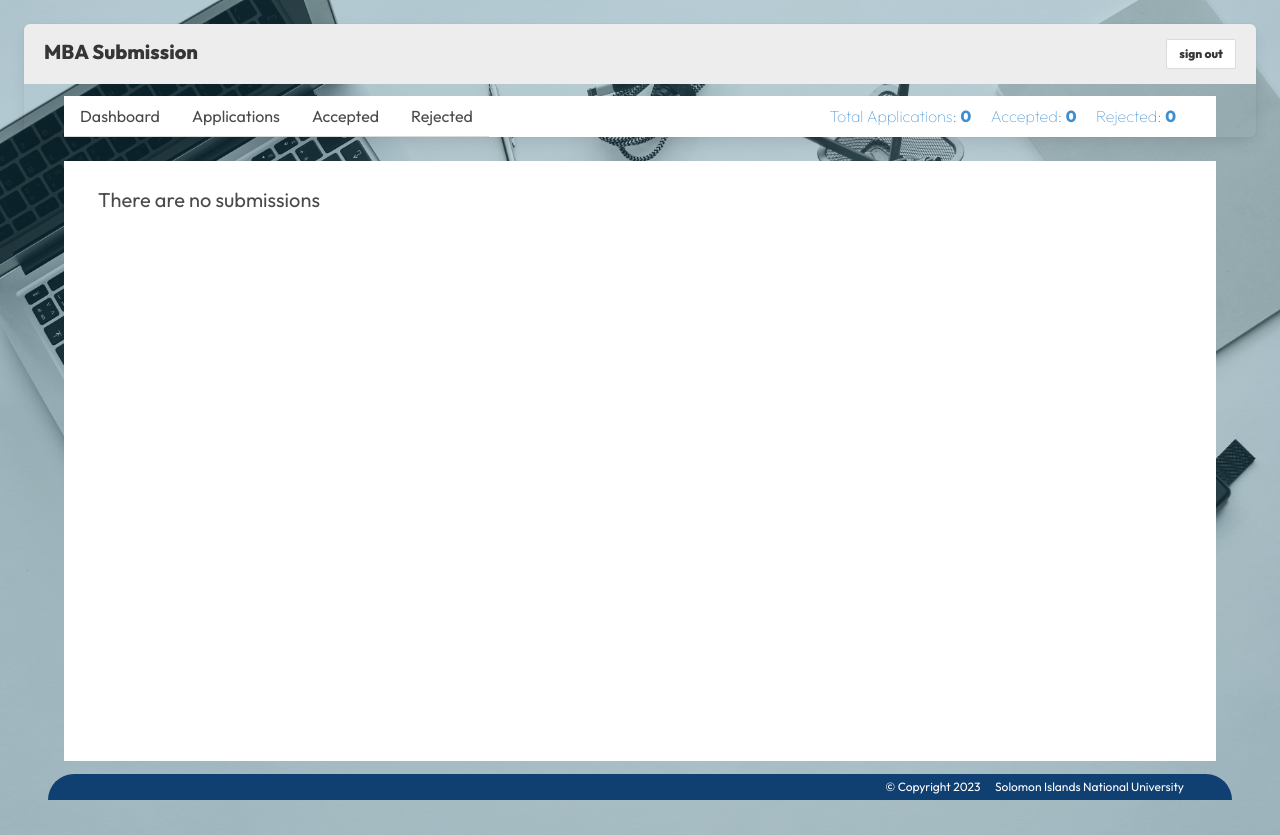
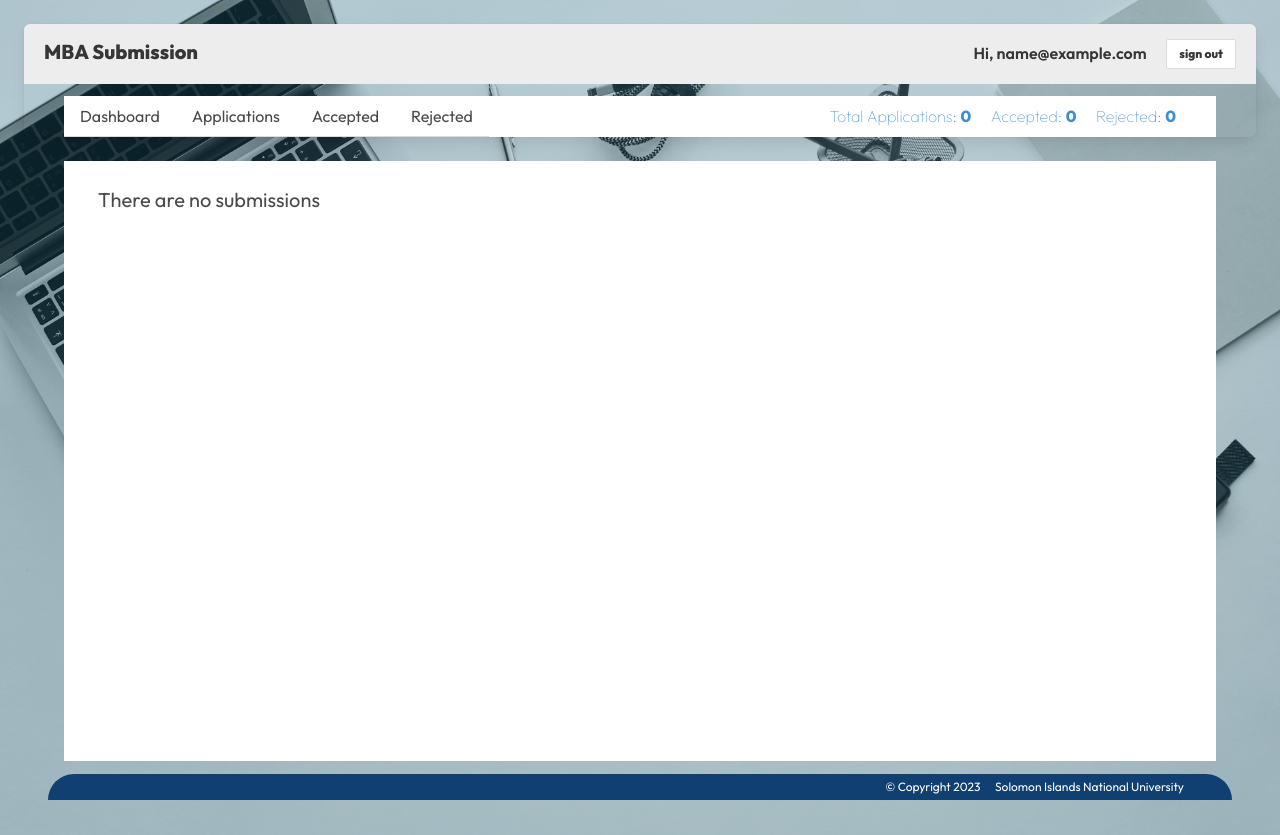
Before and after one commit to b-tupiti/sinu-admission-portal, a Django app: page /dashboard/applications/ in a window 1280 px wide. Run offline with Django 4.2, Linux system fonts and the light colour scheme; the visitor is signed in with stand-in values (Sample User, id 1); data that the repository does not hold is empty; some libraries are stand-ins or nearby versions.

Commit message:
updated navbar to show logged in user's email

```diff
--- a/users/templates/users/dashboard_template.html
+++ b/users/templates/users/dashboard_template.html
@@ -6,7 +6,11 @@
     <nav class="panel"  >
       <div class="panel-heading is-flex is-justify-content-space-between">
         <div>MBA Submission </div>
-        <a href="{% url 'logout' %}" class="button is-small">sign out</a>
+        <div>
+          <span class="is-size-6 has-text-weight-semibold mr-4">Hi, {{user.email}}</span>
+          <a href="{% url 'logout' %}" class="button is-small">sign out</a>
+        </div>
+
       </div>
 
 
```
